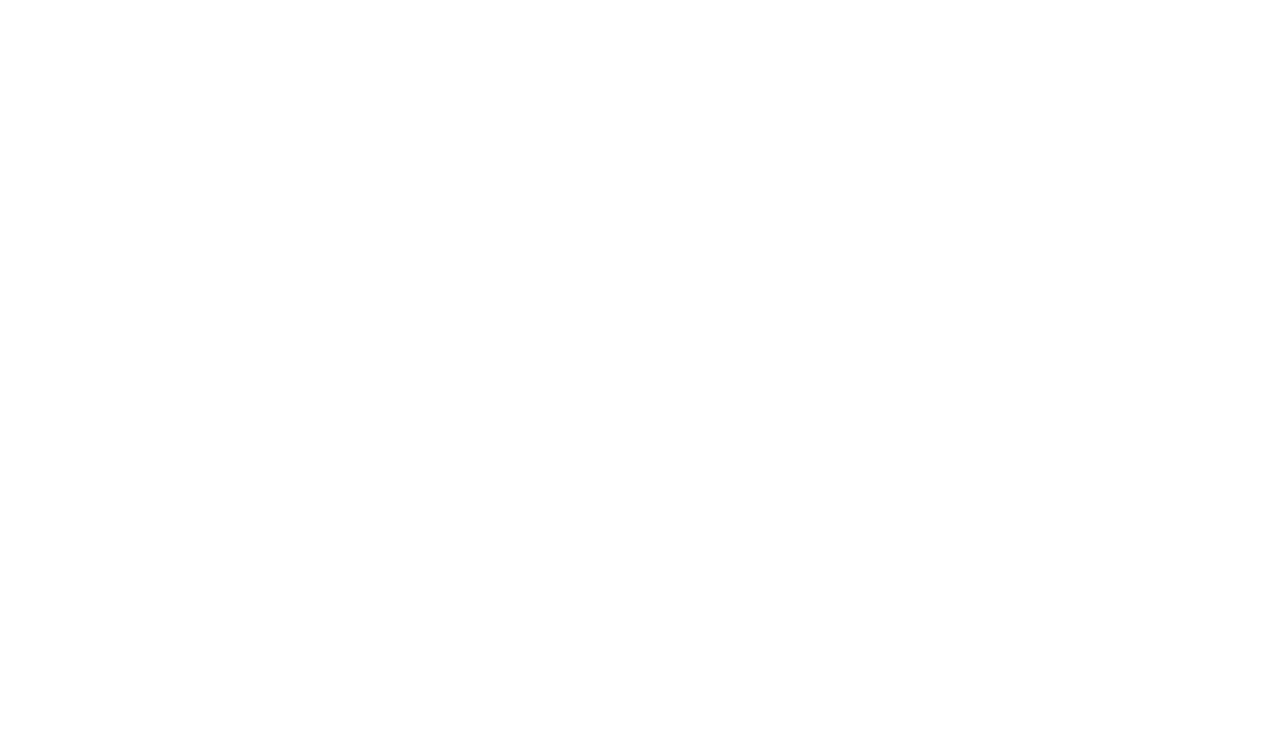
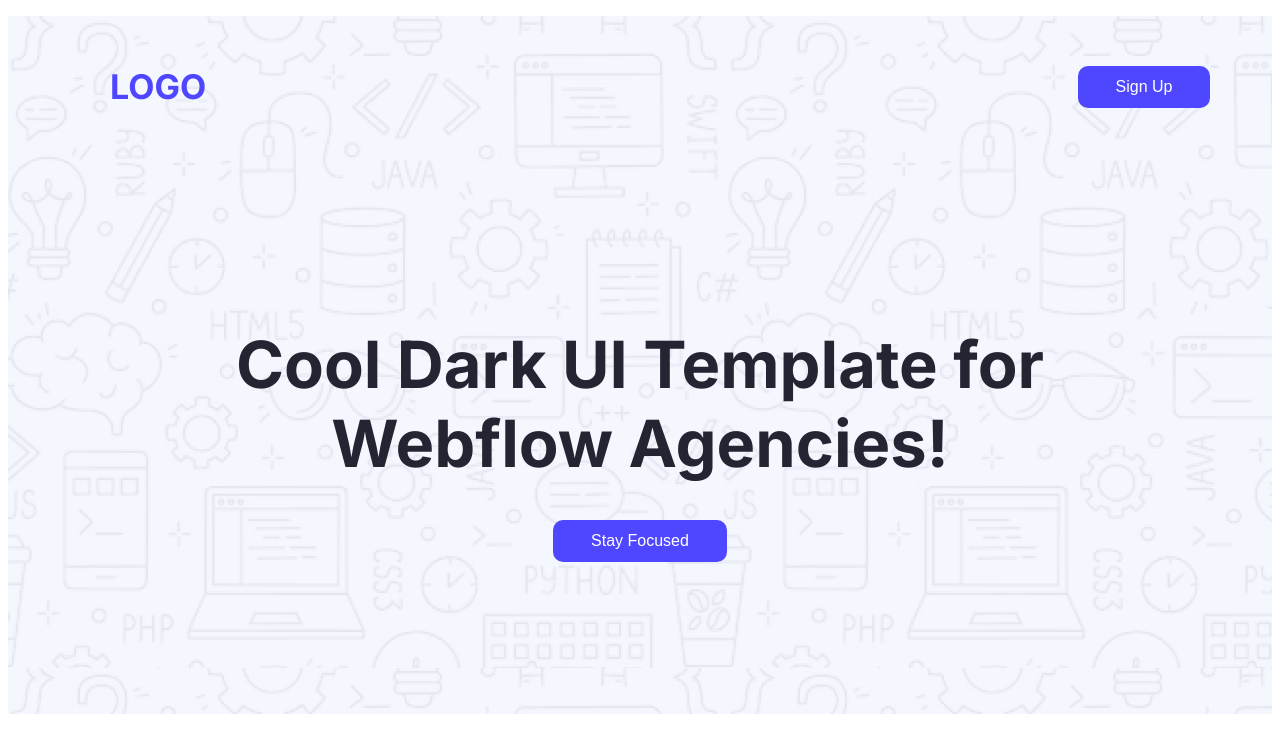
Before and after one commit to dreamer303/Assignment01, a plain HTML site: page index.html in a window 1280 px wide. Drawn offline with Linux system fonts and the light colour scheme.

Commit message:
create hero banner section

```diff
--- a/index.html
+++ b/index.html
@@ -1,12 +1,39 @@
 <!DOCTYPE html>
 <html lang="en">
+
 <head>
     <meta charset="UTF-8">
     <meta name="viewport" content="width=device-width, initial-scale=1.0">
     <title>Assignment -01</title>
+    <link rel="preconnect" href="https://fonts.googleapis.com">
+    <link rel="preconnect" href="https://fonts.gstatic.com" crossorigin>
+    <link
+        href="https://fonts.googleapis.com/css2?family=Inter:ital,opsz,wght@0,14..32,100..900;1,14..32,100..900&family=Merriweather:ital,opsz,wght@0,18..144,300..900;1,18..144,300..900&family=Open+Sans:ital,wght@0,300..800;1,300..800&display=swap"
+        rel="stylesheet">
     <link rel="stylesheet" href="style.css">
 </head>
-<body>
+
+<body class="inter-normal">
+    <!-- banner section -->
+    <header class="banner-section">
+        <nav class="banner-nav">
+            <ul type="none">
+                <li class="logo">LOGO</li>
+                <li><button class="sign-up">Sign Up</button></li>
+            </ul>
+        </nav>
+        <div class="web-flow">
+            <p class="web-title">Cool Dark UI Template for Webflow Agencies!</p>
+            <button class="web-button">Stay Focused</button>
+        </div>
+    </header>
+    <main>
+        <!-- See It in Action -->
+         <section class="see-it-in">
+
+         </section>
+    </main>
 
 </body>
+
 </html>
--- a/style.css
+++ b/style.css
@@ -0,0 +1,72 @@
+
+.inter-normal{
+  font-family: "Inter", sans-serif;
+  font-optical-sizing: auto;
+  font-style: normal;
+}
+
+.basic-color{
+    color: #4E47FF;
+}
+
+/* banner section */
+.banner-section{
+    max-width: 100%;
+    height: 698px;
+    background-image: url(Assets/Hero-bg.png);
+}
+.banner-nav{
+    width: 1140px;
+    height: 151px;
+    margin: 0px auto;
+}
+ul{
+    display: flex;
+    justify-content: space-between;
+    /* align-items: center; */
+    padding-top: 50px;
+    padding-bottom: 50px;
+
+}
+.logo{
+    font-size: 34px;
+    color: #4E47FF;
+    font-weight: bolder;
+}
+.sign-up{
+    background-color: #4E47FF;
+    color: white;
+    padding: 12px 36px;
+    font-size: 16px;
+    border: none;
+    border-radius: 10px;
+    width: 132px;
+}
+.web-flow{
+    width: 905px;
+    height: 237px;
+    justify-content: center;
+    margin: 158px auto;
+    text-align: center;
+}
+.web-title{
+    font-size: 65px;
+    font-weight: bold;
+    color: #252432;
+    max-width: 905px;
+    text-align: center;
+    margin-bottom: 37px;
+}
+.web-button{
+    background-color: #4E47FF;
+    width: 174px;
+    color: white;
+    padding: 12px 36px;
+    border: none;
+    border-radius: 10px;
+    font-size: 16px;
+    display: inline-block;
+
+
+}
+/* See It in Action style */
```
